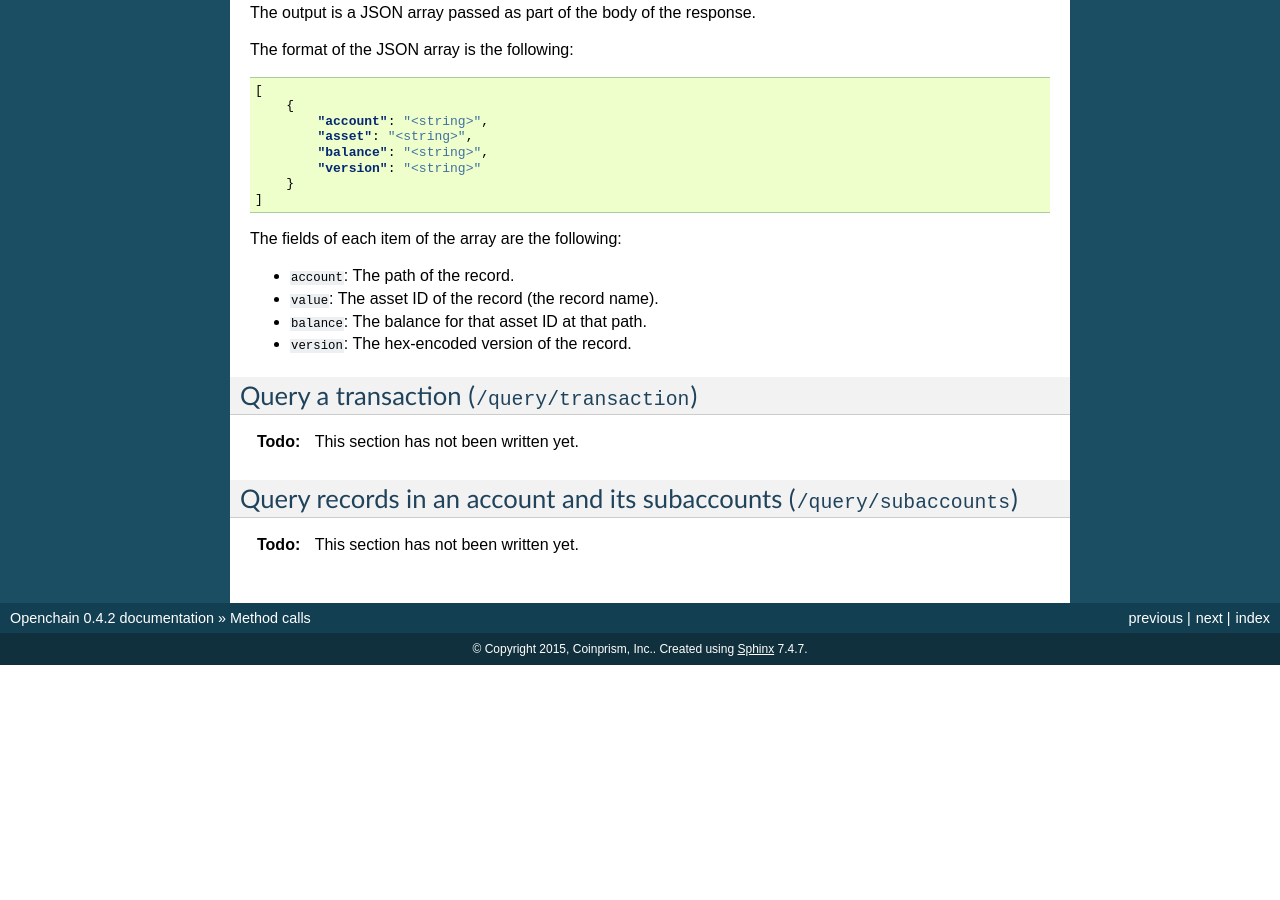
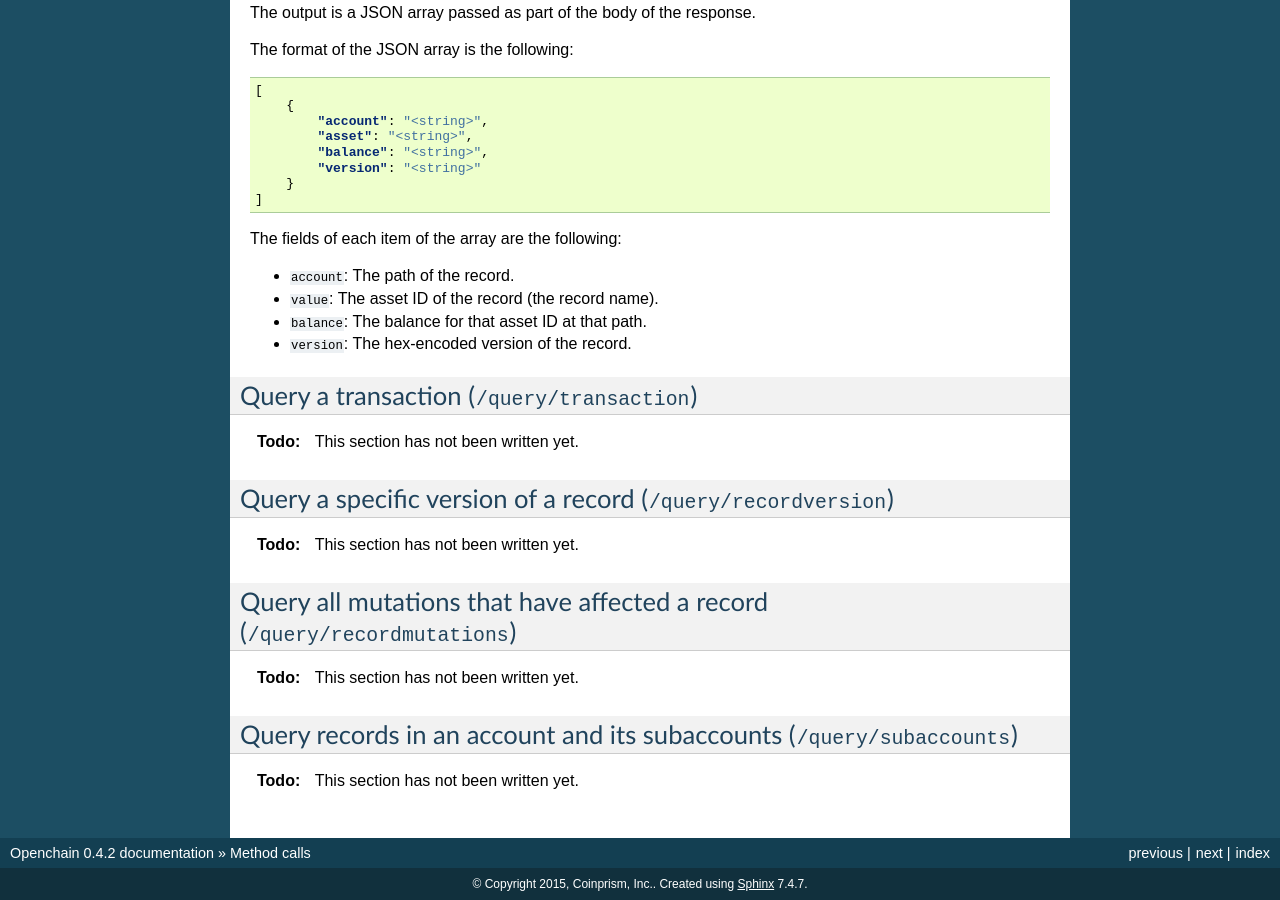
Before and after one commit to openchain/docs, a Sphinx documentation site: the page built from docs/source/api/method-calls.rst, in a window 1280 px wide and 900 px high, scrolled down 2663 px. Built offline with Sphinx 7.4.7, drawn with Linux system fonts in a browser that asks for light colours; before the commit the page ends 3328 px from its top, so only the background shows below that; some of the changed text lies outside the part shown.

```diff
--- a/docs/source/api/method-calls.rst
+++ b/docs/source/api/method-calls.rst
@@ -173,6 +173,17 @@ Query a transaction (``/query/transaction``)
 
 .. include:: /common/stub.txt
 
+Query a specific version of a record (``/query/recordversion``)
+---------------------------------------------------------------
+
+.. include:: /common/stub.txt
+
+Query all mutations that have affected a record (``/query/recordmutations``)
+----------------------------------------------------------------------------
+
+.. include:: /common/stub.txt
+
+
 Query records in an account and its subaccounts (``/query/subaccounts``)
 ------------------------------------------------------------------------
 
```
